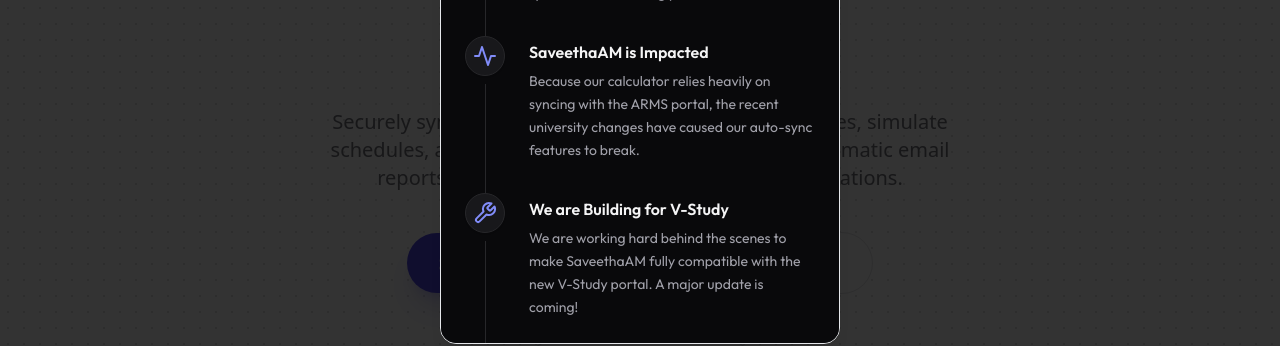
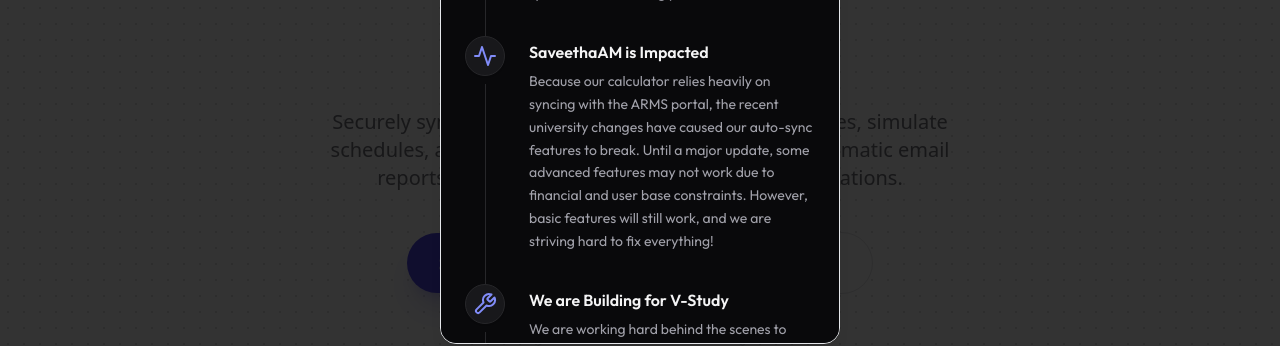
Before and after one commit to Vixcy300/attendance-manager, a React (Vite) app: page / in a window 1280 px wide. Shown: the part 416-762 px from the top of the page. Built offline with nearby package versions, Linux system fonts and the light colour scheme; no server answers.

Commit message:
fix(ui): update modal copy to include feature availability and financial constraints

```diff
--- a/src/components/TransitionModal.jsx
+++ b/src/components/TransitionModal.jsx
@@ -23,7 +23,7 @@
   {
     icon: Activity,
     title: "SaveethaAM is Impacted",
-    copy: "Because our calculator relies heavily on syncing with the ARMS portal, the recent university changes have caused our auto-sync features to break.",
+    copy: "Because our calculator relies heavily on syncing with the ARMS portal, the recent university changes have caused our auto-sync features to break. Until a major update, some advanced features may not work due to financial and user base constraints. However, basic features will still work, and we are striving hard to fix everything!",
   },
   {
     icon: Wrench,
```
